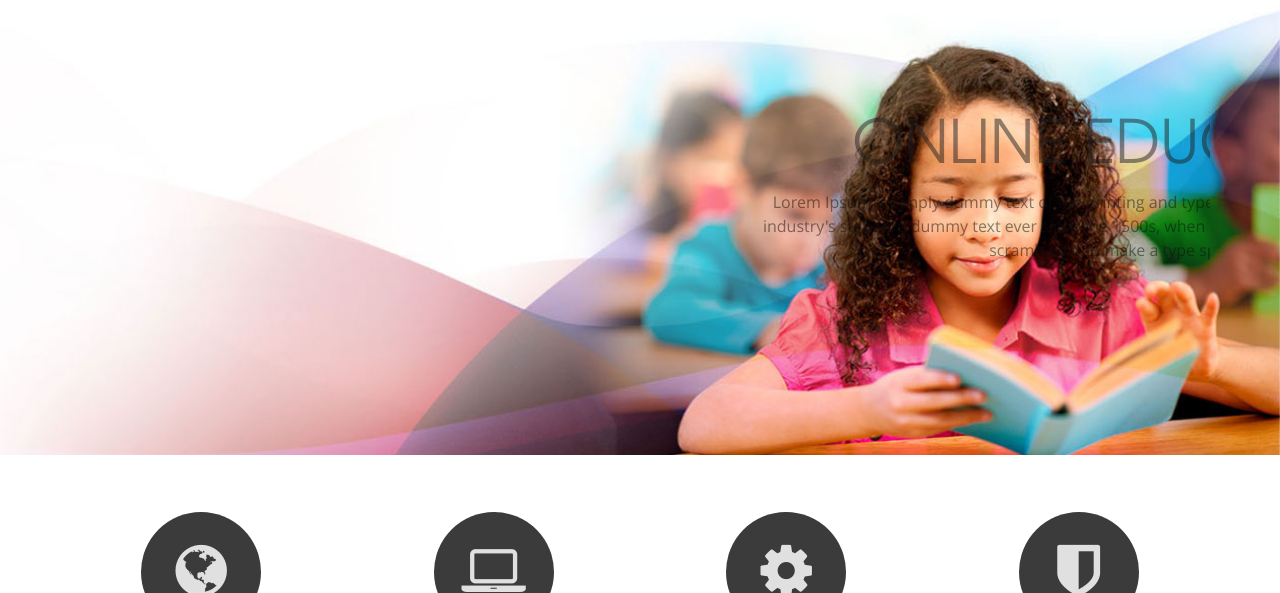
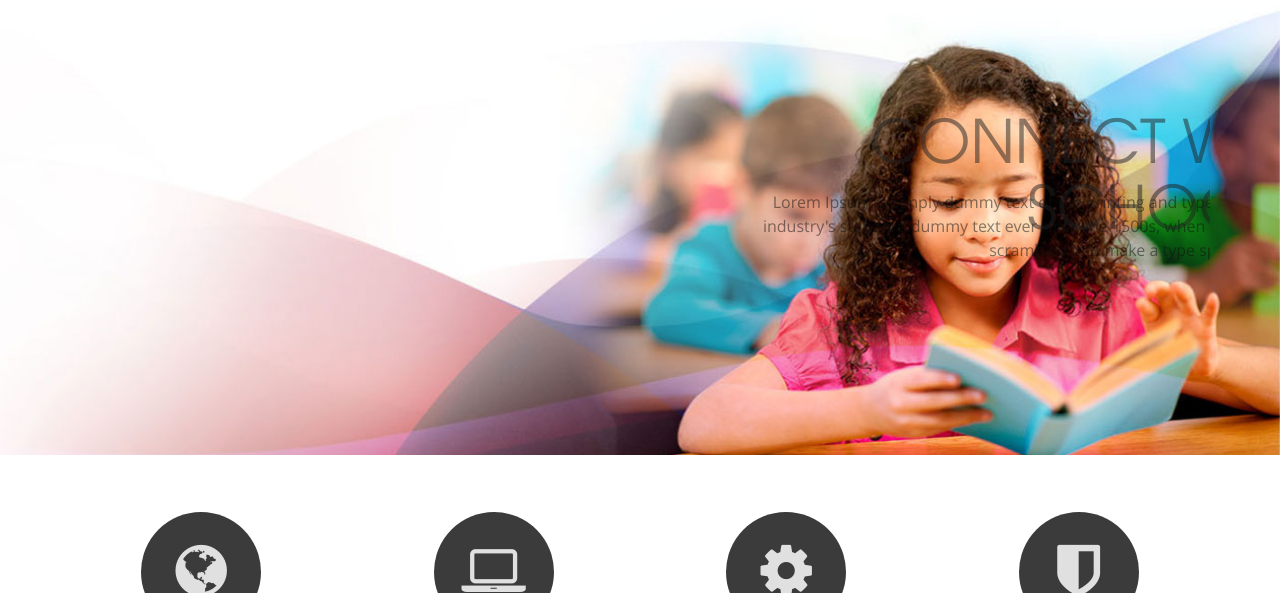
Before and after one commit to EpicHoward/of_Friends, a website built with webpack: page web/index.html in a window 1280 px wide. Shown: the part 207-800 px from the top of the page. Built offline with nearby package versions, Linux system fonts and the light colour scheme.

Commit message:
Update index.html

```diff
--- a/web/index.html
+++ b/web/index.html
@@ -122,7 +122,7 @@ License URL: http://creativecommons.org/licenses/by/3.0/
 				<h3 class="da-link"><a href="single-page.html" class="fa-btn btn-1 btn-1e">view more</a></h3>
 			</div>
 			<div class="da-slide">
-				<h2>online educations</h2>
+				<h2>connect with the school</h2>
 				<p>Lorem Ipsum is simply dummy text of the printing and typesetting industry.<span class="hide_text">Lorem Ipsum has been the industry's standard dummy text ever since the 1500s, when an unknown printer took a galley of type and scrambled it to make a type specimen book.</span></p>
 				<h3 class="da-link"><a href="single-page.html" class="fa-btn btn-1 btn-1e">view more</a></h3>
 			</div>
@@ -132,7 +132,7 @@ License URL: http://creativecommons.org/licenses/by/3.0/
 				<h3 class="da-link"><a href="single-page.html" class="fa-btn btn-1 btn-1e">view more</a></h3>
 			</div>
 			<div class="da-slide">
-				<h2>online educations</h2>
+				<h2>connect with the school</h2>
 				<p>Lorem Ipsum is simply dummy text of the printing and typesetting industry.<span class="hide_text"> Lorem Ipsum has been the industry's standard dummy text ever since the 1500s, when an unknown printer took a galley of type and scrambled it to make a type specimen book.</span></p>
 				<h3 class="da-link"><a href="single-page.html" class="fa-btn btn-1 btn-1e">view more</a></h3>
 			</div>
```
